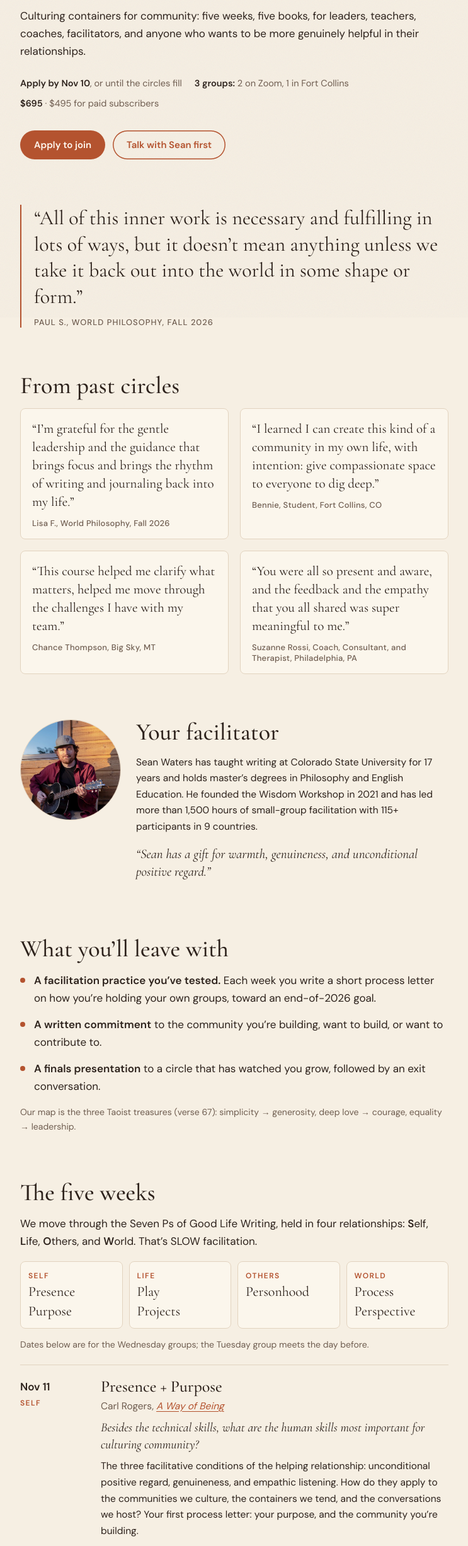
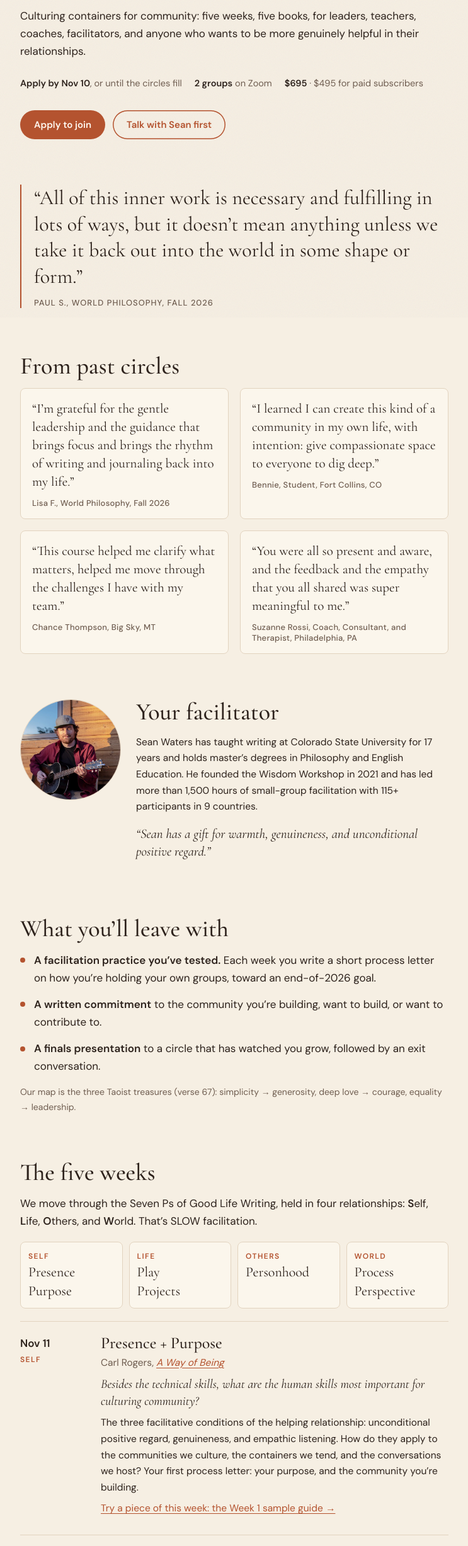
Before and after one commit to wisdomworkshop-stack/wisdomworkshopio, a plain HTML site: page good-life-facilitation.html in a window 1280 px wide. Shown: the part 296-2750 px from the top of the page at 63% size, without its empty margins (268-1011 px from the left). Drawn offline with nearby package versions, Linux system fonts and the light colour scheme.

Commit message:
Course page: link the Week 1 sample, remove the cancelled Tuesday group
Co-Authored-By: Claude Fable 5.2 <noreply@anthropic.com>
Claude-Session: https://claude.ai/code/session_01CzWAYAdtXCQgsgSq2jdAiC

```diff
--- a/good-life-facilitation.html
+++ b/good-life-facilitation.html
@@ -5,7 +5,7 @@
 <meta name="viewport" content="width=device-width, initial-scale=1.0, viewport-fit=cover">
 <link rel="icon" type="image/png" href="/favicon.png">
 <title>Good Life Facilitation</title>
-<meta name="description" content="Good Life Facilitation: a five-week Wisdom Workshop on culturing containers for community, with Rogers, Heider, Taylor, Stelter, and Yalom. Nov 10 – Dec 18, 2026, on Zoom or in Fort Collins. Schedule, readings, tuition, and application.">
+<meta name="description" content="Good Life Facilitation: a five-week Wisdom Workshop on culturing containers for community, with Rogers, Heider, Taylor, Stelter, and Yalom. Nov 10 – Dec 18, 2026, on Zoom. Schedule, readings, tuition, and application.">
 <link rel="preconnect" href="https://fonts.googleapis.com">
 <link rel="stylesheet" href="https://fonts.googleapis.com/css2?family=Cormorant+Garamond:ital,wght@0,400;0,500;0,600;1,400;1,500&family=DM+Sans:opsz,wght@9..40,400;9..40,500;9..40,600&display=swap">
 <style>
@@ -127,7 +127,7 @@ section h2{margin-bottom:14px}
     <h1>Good Life <em>Facilitation</em></h1>
     <p class="lede">Practical Wisdom for Gathering with the Spirit of Joy</p>
     <p>Culturing containers for community: five weeks, five books, for leaders, teachers, coaches, facilitators, and anyone who wants to be more genuinely helpful in their relationships.</p>
-    <div class="facts"><span><b>Apply by Nov 10</b>, or until the circles fill</span><span><b>3 groups:</b> 2 on Zoom, 1 in Fort Collins</span><span><b>$695</b> · $495 for paid subscribers</span></div>
+    <div class="facts"><span><b>Apply by Nov 10</b>, or until the circles fill</span><span><b>2 groups</b> on Zoom</span><span><b>$695</b> · $495 for paid subscribers</span></div>
     <div class="actions"><a class="btn" href="https://docs.google.com/forms/d/e/1FAIpQLSdgUgRX4_abdDAm9KR8WvojvfxKBGPznWcyKYURy_k_zlFnng/viewform">Apply to join</a><a class="btn ghost" href="https://calendly.com/wisdomworkshop/15min">Talk with Sean first</a></div>
   </header>
 
@@ -174,14 +174,14 @@ section h2{margin-bottom:14px}
       <div role="listitem"><span class="rel">Others</span><span class="p">Personhood</span></div>
       <div role="listitem"><span class="rel">World</span><span class="p">Process</span><span class="p">Perspective</span></div>
     </div>
-    <p class="note">Dates below are for the Wednesday groups; the Tuesday group meets the day before.</p>
     <ol class="weeks">
       <li>
         <div class="wk"><span class="date">Nov 11</span><span class="theme">Self</span></div>
         <div class="wk-body"><h3>Presence + Purpose</h3>
           <p class="book">Carl Rogers, <a href="https://search.worldcat.org/title/6602382"><i>A Way of Being</i></a></p>
           <p class="q">Besides the technical skills, what are the human skills most important for culturing community?</p>
-          <p>The three facilitative conditions of the helping relationship: unconditional positive regard, genuineness, and empathic listening. How do they apply to the communities we culture, the containers we tend, and the conversations we host? Your first process letter: your purpose, and the community you’re building.</p></div>
+          <p>The three facilitative conditions of the helping relationship: unconditional positive regard, genuineness, and empathic listening. How do they apply to the communities we culture, the containers we tend, and the conversations we host? Your first process letter: your purpose, and the community you’re building.</p>
+          <p><a href="/good-life-facilitation-week-1">Try a piece of this week: the Week 1 sample guide →</a></p></div>
       </li>
       <li>
         <div class="wk"><span class="date">Nov 18</span><span class="theme">Life</span></div>
@@ -228,7 +228,7 @@ section h2{margin-bottom:14px}
     <h2>The practical bits</h2>
     <dl class="practical">
       <dt>Apply by</dt><dd>Tuesday, Nov 10, or until the circles fill</dd>
-      <dt>Groups</dt><dd>Wednesdays, Nov 11 – Dec 16, 9:30–10:45am MST on Zoom<br>Wednesdays, Nov 11 – Dec 16, 6:00–7:15pm MST on Zoom<br>Tuesdays, Nov 10 – Dec 15, 4:45–6:00pm MST in Fort Collins (rotating locations, shared on acceptance)</dd>
+      <dt>Groups</dt><dd>Wednesdays, Nov 11 – Dec 16, 9:30–10:45am MST on Zoom<br>Wednesdays, Nov 11 – Dec 16, 6:00–7:15pm MST on Zoom</dd>
       <dt>Thanksgiving</dt><dd>No meetings Nov 24/25</dd>
       <dt>Online</dt><dd>Sunday editions for paid Substack subscribers from Nov 15, and a Substack Live lecture Mondays at noon ET from Nov 16</dd>
       <dt>Time</dt><dd>A 75-minute gathering, plus two to three hours a week on your own</dd>
```
